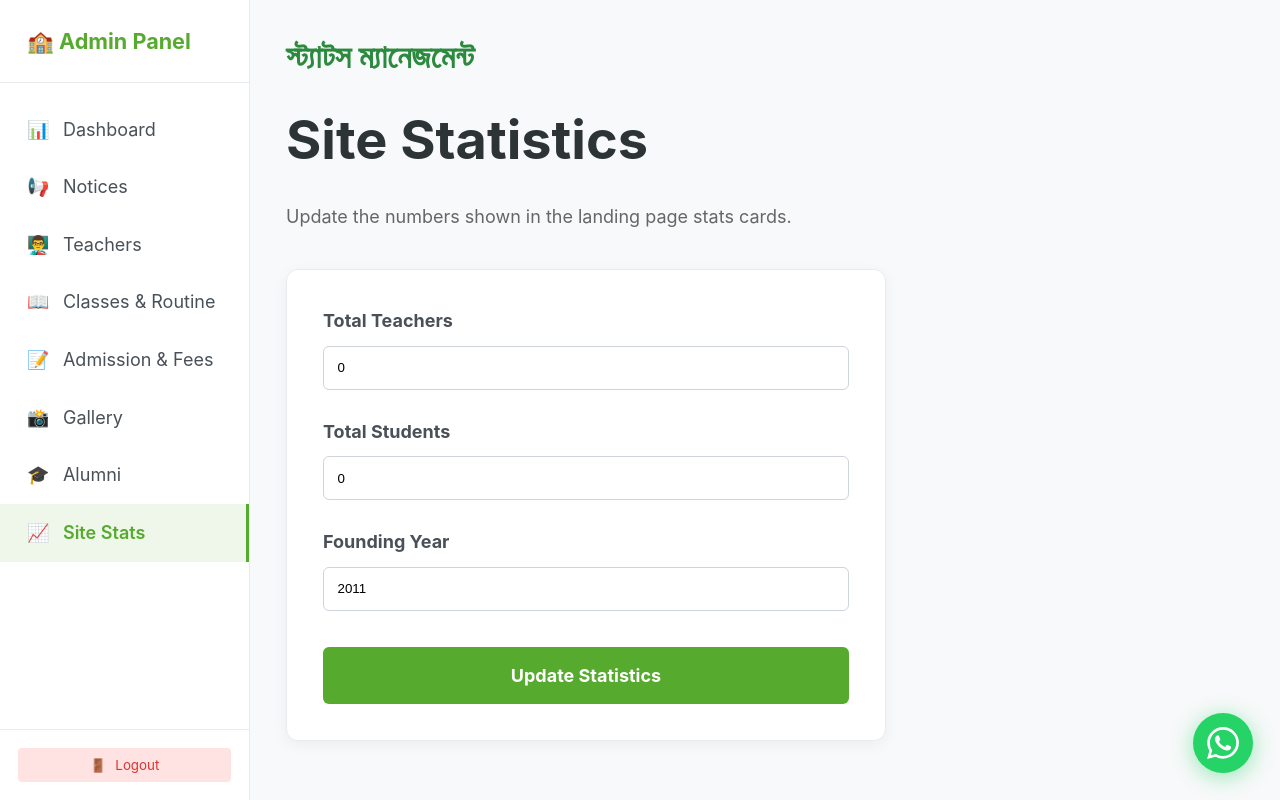
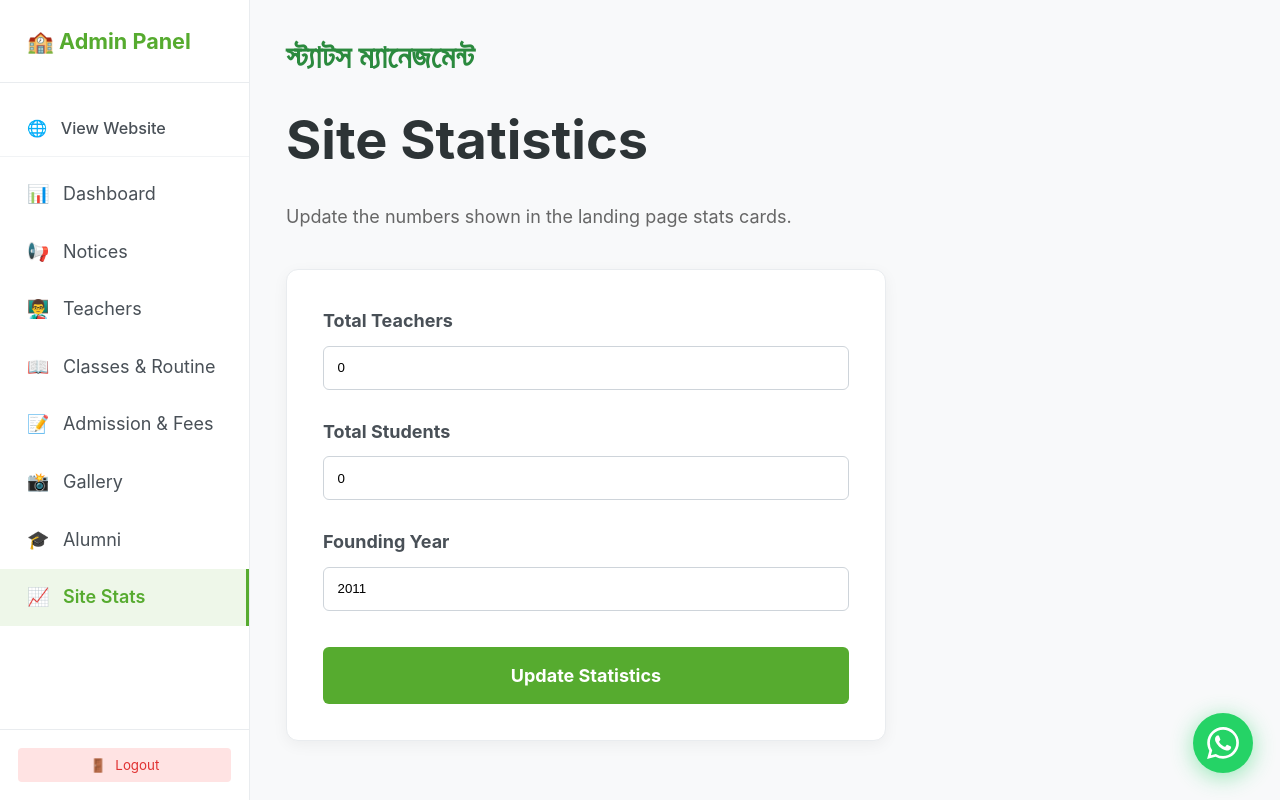
Before and after one commit to mostafa9153/SSN-website, a Next.js app: page /admin/stats in a window 1280 px wide. Built offline with nearby package versions, Linux system fonts and the light colour scheme; no server answers.

Commit message:
UI: Add 'View Website' link in admin sidebar

```diff
--- a/src/app/admin/layout.js
+++ b/src/app/admin/layout.js
@@ -51,6 +51,23 @@ export default function AdminLayout({ children }) {
         </div>
 
         <nav style={{ flex: 1, padding: '1rem 0', overflowY: 'auto' }}>
+          <Link
+            href="/"
+            style={{
+              display: 'flex',
+              alignItems: 'center',
+              gap: '0.75rem',
+              padding: '0.75rem 1.5rem',
+              color: '#495057',
+              textDecoration: 'none',
+              fontSize: '0.9rem',
+              fontWeight: '500',
+              borderBottom: '1px solid #f1f3f5',
+              marginBottom: '0.5rem'
+            }}
+          >
+            <span>🌐</span> View Website
+          </Link>
           {navItems.map((item) => (
             <Link
               key={item.path}
```
